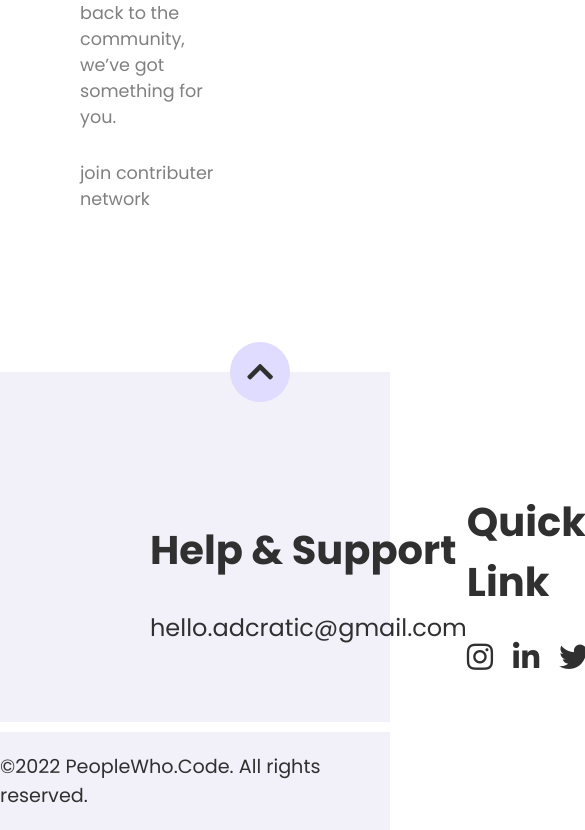
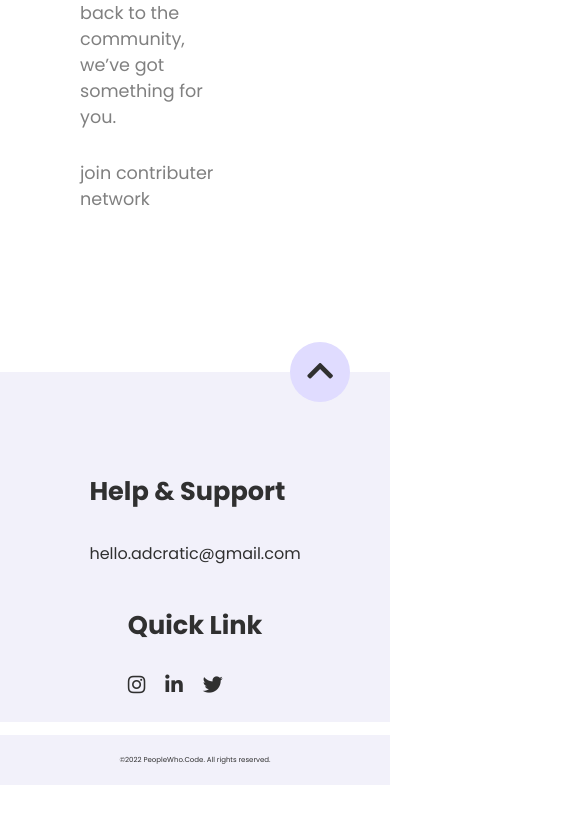
Before and after one commit to Harsh-Manoor/peoplewho.code, a React (Create React App) app: page / in a window 390 px wide. Shown: the part 2698-3528 px from the top of the page, 585 px wide, since content can reach past the window. After the commit the page ends 3483 px from the top, so only its background shows below. Built offline with nearby package versions, Linux system fonts and the light colour scheme.

Commit message:
footer mobile view

```diff
--- a/src/components/Footer/Footer.css
+++ b/src/components/Footer/Footer.css
@@ -11,11 +11,10 @@
 .footer-container{
     width: 100%;
     display: flex;
-    flex-grow: 1;
     justify-content: space-between;
     align-items: center;
     flex-direction: row;
-    padding: 60px 150px;
+    padding: 60px 80px;
 }
 
 .footer-mail-container h2{
@@ -61,7 +60,7 @@
 }
 
 .copyright-section p{
-    font-size: 1.2rem;
+    font-size: 1.8vw;
     color: #303030;
 }
 
@@ -107,3 +106,79 @@
     color: #1DA1F2;
     transition: 300ms;
 }
+
+@media screen and (max-width: 960px){
+    .footer-mail-container h2{
+        font-size: 2rem;
+    }
+
+    .footer-mail-container p{
+        font-size: 1.2rem;
+    }
+
+
+    .footer-social-container h2{
+        font-size: 2rem;
+    }
+
+    .footer-social-icons i{
+        font-size: 25px;
+    }
+}
+
+@media screen and (max-width: 700px){
+
+    .footer-container{
+        padding: 40px;
+    }
+
+    .footer-mail-container h2{
+        font-size: 1.6rem;
+    }
+
+    .footer-mail-container p{
+        font-size: 1rem;
+    }
+
+
+    .footer-social-container h2{
+        font-size: 1.6rem;
+    }
+
+    .footer-social-icons i{
+        font-size: 20px;
+    }
+
+    .backToTop{
+        position: relative;
+        top: -30px;
+        right: 70px;
+    }
+
+    .backToTop-button{
+        padding: 10px;
+    }
+}
+
+@media screen and (max-width: 460px){
+       .footer-container{
+            display: flex;
+            flex-direction: column;
+       }
+
+       .footer-mail-container{
+           margin-bottom: 40px;
+       }
+
+       .backToTop{
+        position: relative;
+        top: -30px;
+        right: 70px;
+        }
+
+        .backToTop{
+            position: relative;
+            top: -30px;
+            right: 40px;
+        }
+}
```
